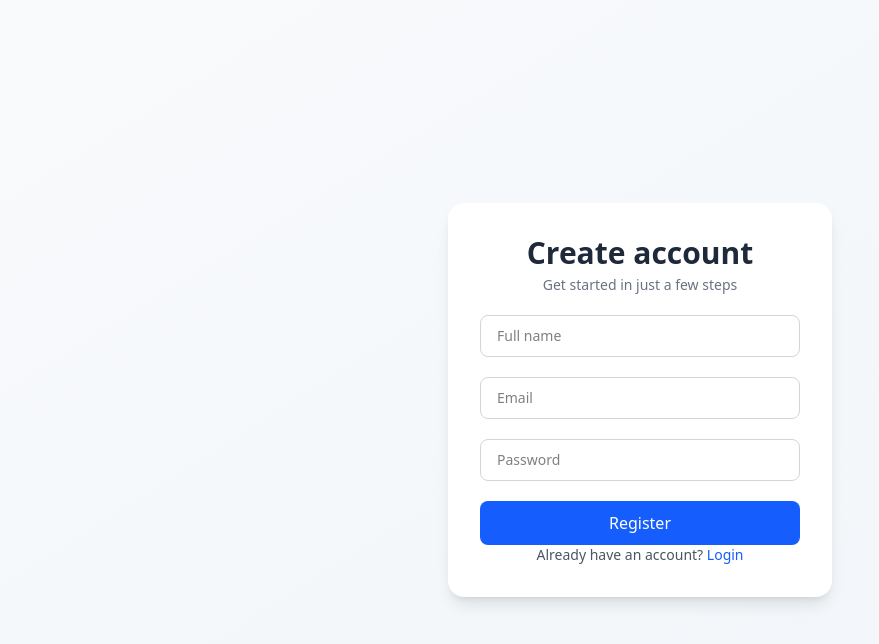
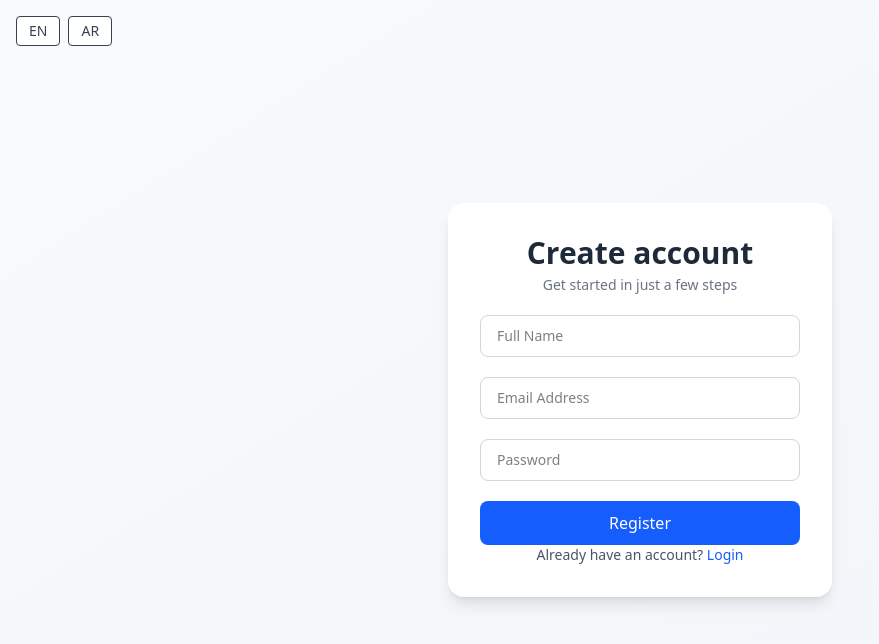
Before and after one commit to Yoni190/servant, a React app in the folder frontend/: page /register in a window 1280 px wide. Shown: the top 644 px of the page, without its empty margins (0-879 px from the left). Built offline with nearby package versions, Linux system fonts and the light colour scheme; the HTML template or start-up script is replaced by a standard one.

Commit message:
Add language choice to register page

```diff
--- a/frontend/src/locales/ar.json
+++ b/frontend/src/locales/ar.json
@@ -80,8 +80,11 @@
   "noProjectsFound": "ﻻ يوجد اي مشاريع",
   "welcomeBack": "مرحبًا بعودتك",
   "signInSubtitle": "سجّل الدخول إلى حسابك",
+  "noAccount": "ليس لديك حساب؟",
+  "createAccount": "إنشاء حساب",
+  "registerSubtitle": "ابدأ في بضع خطوات بسيطة",
   "password": "كلمة المرور",
-  "login": "تسجيل الدخول",
-  "noAccount": "ليس لديك حساب؟",
-  "register": "إنشاء حساب"
+  "register": "إنشاء حساب",
+  "alreadyHaveAccount": "لديك حساب بالفعل؟",
+  "login": "تسجيل الدخول"
 }
--- a/frontend/src/locales/en.json
+++ b/frontend/src/locales/en.json
@@ -80,8 +80,11 @@
   "noProjectsFound": "No Projects Found",
   "welcomeBack": "Welcome back",
   "signInSubtitle": "Sign in to your account",
+  "noAccount": "Don't have an account?",
+  "createAccount": "Create account",
+  "registerSubtitle": "Get started in just a few steps",
   "password": "Password",
-  "login": "Login",
-  "noAccount": "Don't have an account?",
-  "register": "Register"
+  "register": "Register",
+  "alreadyHaveAccount": "Already have an account?",
+  "login": "Login"
 }
--- a/frontend/src/pages/Register.jsx
+++ b/frontend/src/pages/Register.jsx
@@ -1,35 +1,66 @@
 import React from 'react'
+import { useTranslation } from 'react-i18next'
 import { Link } from 'react-router-dom'
 
+
 const Register = () => {
+
+  const { t, i18n } = useTranslation()
+
   return (
     <div className="min-h-screen flex items-center justify-center bg-gradient-to-br from-slate-50 to-slate-100 px-4">
+
+      {/* Language Switch */}
+        <div className={`absolute top-4 ${i18n.language === 'en' ? 'right-4' : 'left-4'} flex gap-2`}>
+          <button
+            onClick={() => i18n.changeLanguage('en')}
+            className={`px-3 py-1 rounded text-sm ${
+              i18n.language === 'en'
+                ? 'bg-blue-600 text-white'
+                : 'bg-white border text-gray-700'
+            }`}
+          >
+            EN
+          </button>
+
+          <button
+            onClick={() => i18n.changeLanguage('ar')}
+            className={`px-3 py-1 rounded text-sm ${
+              i18n.language === 'ar'
+                ? 'bg-blue-600 text-white'
+                : 'bg-white border text-gray-700'
+            }`}
+          >
+            AR
+          </button>
+        </div>
+
       <form className="w-full max-w-sm bg-white rounded-2xl shadow-lg p-8 space-y-5">
 
         <div className="text-center">
           <h1 className="text-3xl font-semibold text-gray-800">
-            Create account
+            {t('createAccount')}
           </h1>
           <p className="text-sm text-gray-500 mt-1">
-            Get started in just a few steps
+            {t('registerSubtitle')}
           </p>
         </div>
 
         <input
           type="text"
-          placeholder="Full name"
+          placeholder={t('fullName')}
           className="w-full rounded-lg border border-gray-300 px-4 py-2.5 text-sm focus:outline-none focus:ring-2 focus:ring-blue-500 focus:border-blue-500 transition"
         />
 
         <input
           type="email"
-          placeholder="Email"
+          placeholder={t('email')}
           className="w-full rounded-lg border border-gray-300 px-4 py-2.5 text-sm focus:outline-none focus:ring-2 focus:ring-blue-500 focus:border-blue-500 transition"
         />
 
         <input
           type="password"
-          placeholder="Password"
+          placeholder={t('password')}
           className="w-full rounded-lg border border-gray-300 px-4 py-2.5 text-sm focus:outline-none focus:ring-2 focus:ring-blue-500 focus:border-blue-500 transition"
         />
 
@@ -38,17 +69,17 @@ const Register = () => {
             type="submit"
             className="w-full bg-blue-600 hover:bg-blue-700 text-white py-2.5 rounded-lg font-medium transition"
             >
-            Register
+            {t('register')}
             </button>
         </Link>
 
         <p className="text-center text-sm text-gray-600">
-          Already have an account?{' '}
+          {t('alreadyHaveAccount')}{' '}
           <Link
             to="/"
             className="text-blue-600 hover:text-blue-700 font-medium"
           >
-            Login
+            {t('login')}
           </Link>
         </p>
 
```
